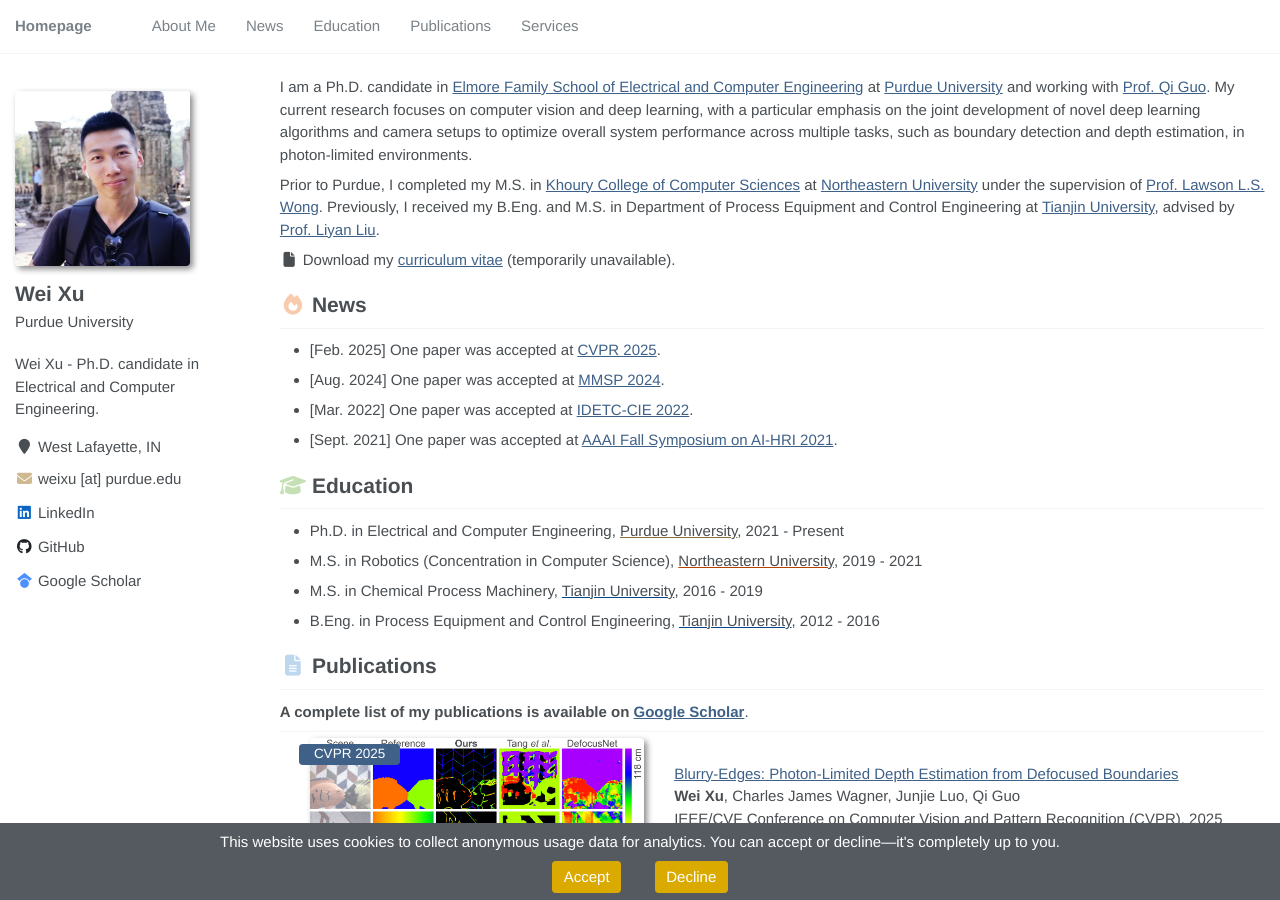
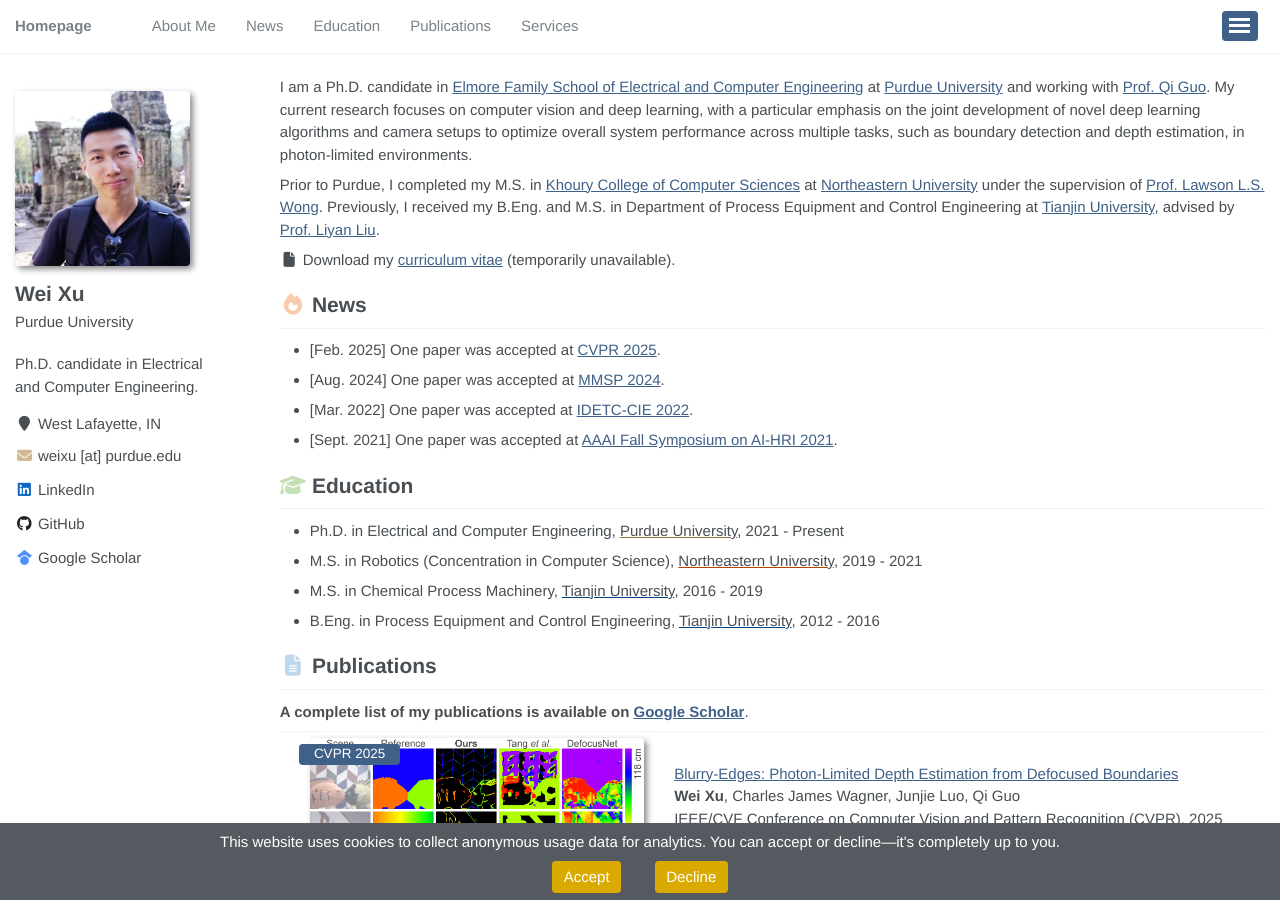
Before and after one commit to xuweiwen/xuweiwen.github.io, a Jekyll site: the page built from _pages/main.md, in a window 1280 px wide and 900 px high. Built offline with Jekyll 4.4.1, drawn with Linux system fonts in a browser that asks for light colours.

```diff
--- a/_config.yml
+++ b/_config.yml
@@ -7,7 +7,7 @@
 
 # Site Settings
 title                    : "Wei Xu"
-description              : "Wei Xu - Ph.D. candidate in Electrical and Computer Engineering."
+description              : "Ph.D. candidate in Electrical and Computer Engineering."
 url                      : "https://www.weixu.xyz"
 
 # google analytics
--- a/_includes/scripts.html
+++ b/_includes/scripts.html
@@ -1,2 +1,2 @@
-<script src="{{ 'assets/js/main.min.js' | relative_url }}"></script>
+<script src="{{ 'assets/js/min/main.min.js' | relative_url }}"></script>
 <!-- <script type="module" src="{{ '/assets/js/main.js' | relative_url }}"></script> -->
```
Also changed, not shown: .github/workflows/bundle-minify-js.yml (added), .github/workflows/jekyll-build.yml.
